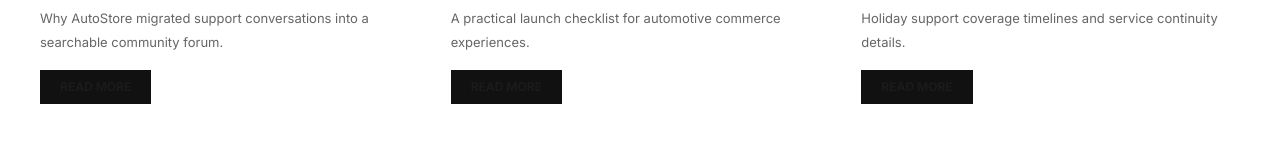
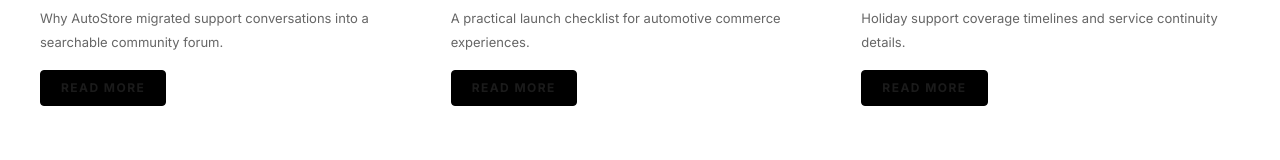
Before and after one commit to Growrix/Growrix_Auto, a Next.js app: page /blog in a window 1280 px wide. Shown: the part 627-787 px from the top of the page. Built offline with nearby package versions, Linux system fonts and the light colour scheme.

Commit message:
fix: improve CTA and blog button default visibility

```diff
--- a/src/app/blog/page.tsx
+++ b/src/app/blog/page.tsx
@@ -22,7 +22,12 @@ export default function BlogPage() {
               <p className="mt-3 text-[12px] text-[#999]">{post.date}</p>
               <h2 className="mt-2 text-[16px] font-bold uppercase text-[#222]">{post.title}</h2>
               <p className="mt-2 text-[13px] leading-6 text-[#666]">{post.excerpt}</p>
-              <Link href={blogPath(post.slug)} className="mt-4 inline-flex bg-[#111] px-5 py-2 text-[12px] font-bold uppercase text-white transition-colors hover:bg-[#ff3434]">Read More</Link>
+              <Link
+                href={blogPath(post.slug)}
+                className="mt-4 inline-flex rounded-sm border border-black bg-black px-5 py-2 text-[12px] font-bold uppercase tracking-[0.12em] text-white transition-colors hover:border-[#ff3434] hover:bg-[#ff3434]"
+              >
+                Read More
+              </Link>
             </article>
           ))}
         </div>
--- a/src/components/home/BlogSection.tsx
+++ b/src/components/home/BlogSection.tsx
@@ -20,7 +20,12 @@ export default function BlogSection() {
               <p className="mt-3 text-[12px] text-[#999]">{post.date}</p>
               <h3 className="mt-2 text-[16px] font-bold uppercase text-[#111]">{post.title}</h3>
               <p className="mt-2 text-[13px] leading-6 text-[#666]">{post.excerpt}</p>
-              <Link href={blogPath(post.slug)} className="mt-4 inline-flex rounded-sm bg-[#111] px-5 py-2 text-[12px] font-bold uppercase text-white transition-colors duration-300 hover:bg-[#ff3434]">Read More</Link>
+              <Link
+                href={blogPath(post.slug)}
+                className="mt-4 inline-flex rounded-sm border border-black bg-black px-5 py-2 text-[12px] font-bold uppercase tracking-[0.12em] text-white transition-colors duration-300 hover:border-[#ff3434] hover:bg-[#ff3434]"
+              >
+                Read More
+              </Link>
             </article>
           ))}
         </div>
--- a/src/components/home/HeroSection.tsx
+++ b/src/components/home/HeroSection.tsx
@@ -24,8 +24,11 @@ export default function HeroSection() {
               {hero.titleBottom}
             </h1>
             <p className="mx-auto mt-5 max-w-2xl text-[15px] leading-8 text-white/80 sm:text-[16px]">{hero.description}</p>
-            <Link href={hero.ctaHref} className="mt-8 inline-flex rounded-full bg-white px-8 py-3 text-[13px] font-bold uppercase tracking-[0.2em] text-[#111] transition-colors duration-300 hover:bg-[#ff3434] hover:text-white">
-              {hero.ctaLabel}
+            <Link
+              href={hero.ctaHref}
+              className="mt-8 inline-flex min-w-48 justify-center rounded-full border border-white bg-white px-8 py-3 text-[13px] font-bold uppercase tracking-[0.2em] text-black shadow-[0_10px_25px_rgba(0,0,0,0.25)] transition-colors duration-300 hover:border-[#ff3434] hover:bg-[#ff3434] hover:text-white"
+            >
+              {hero.ctaLabel || "Explore Now"}
             </Link>
           </div>
         </div>
--- a/src/components/layout/Footer.tsx
+++ b/src/components/layout/Footer.tsx
@@ -97,7 +97,7 @@ export default function Footer() {
                   target="_blank"
                   rel="noopener noreferrer"
                   aria-label={item.label}
-                  className="flex h-8 w-8 items-center justify-center rounded-sm bg-white text-[#1c1c1c] transition duration-300 hover:-translate-y-0.5 hover:bg-[#ff3434] hover:text-white"
+                  className="flex h-8 w-8 items-center justify-center rounded-sm border border-white/40 bg-white text-black transition duration-300 hover:-translate-y-0.5 hover:border-[#ff3434] hover:bg-[#ff3434] hover:text-white"
                 >
                   <SocialIcon label={item.label} />
                 </Link>
```
